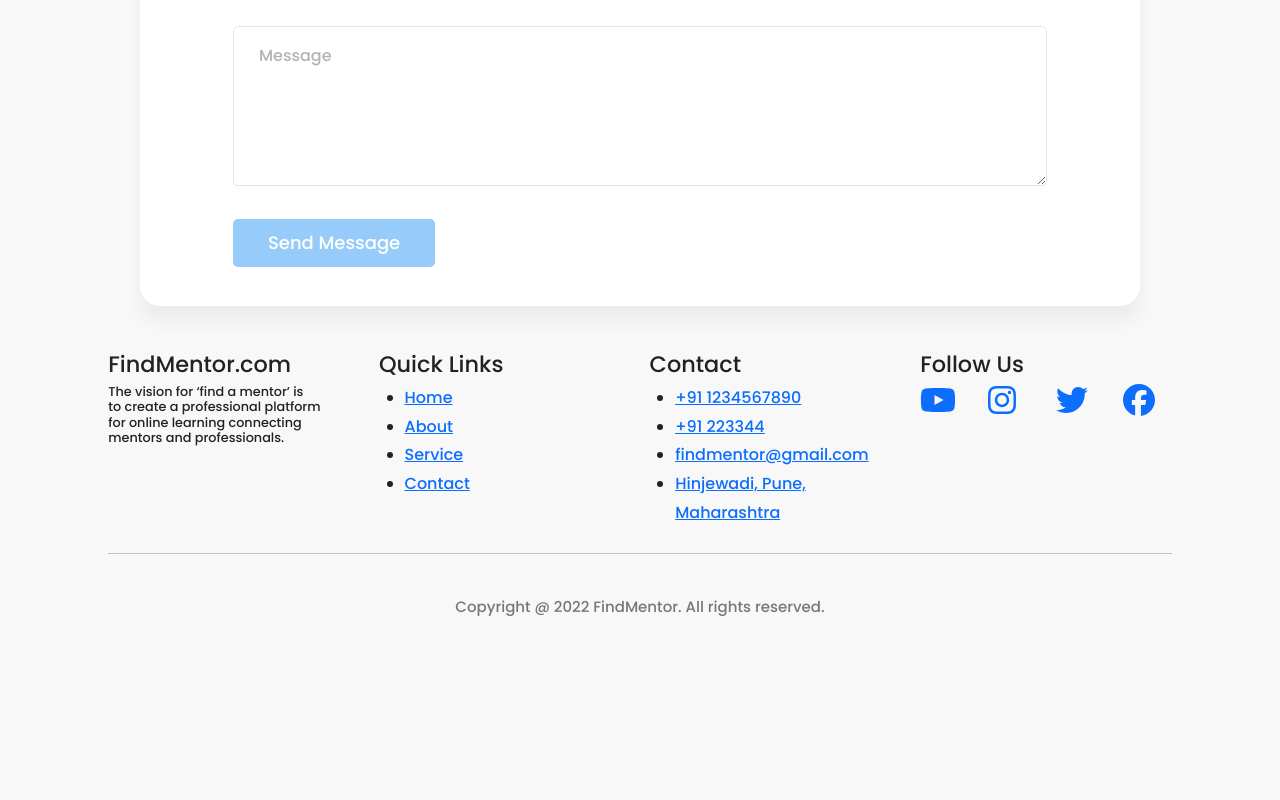
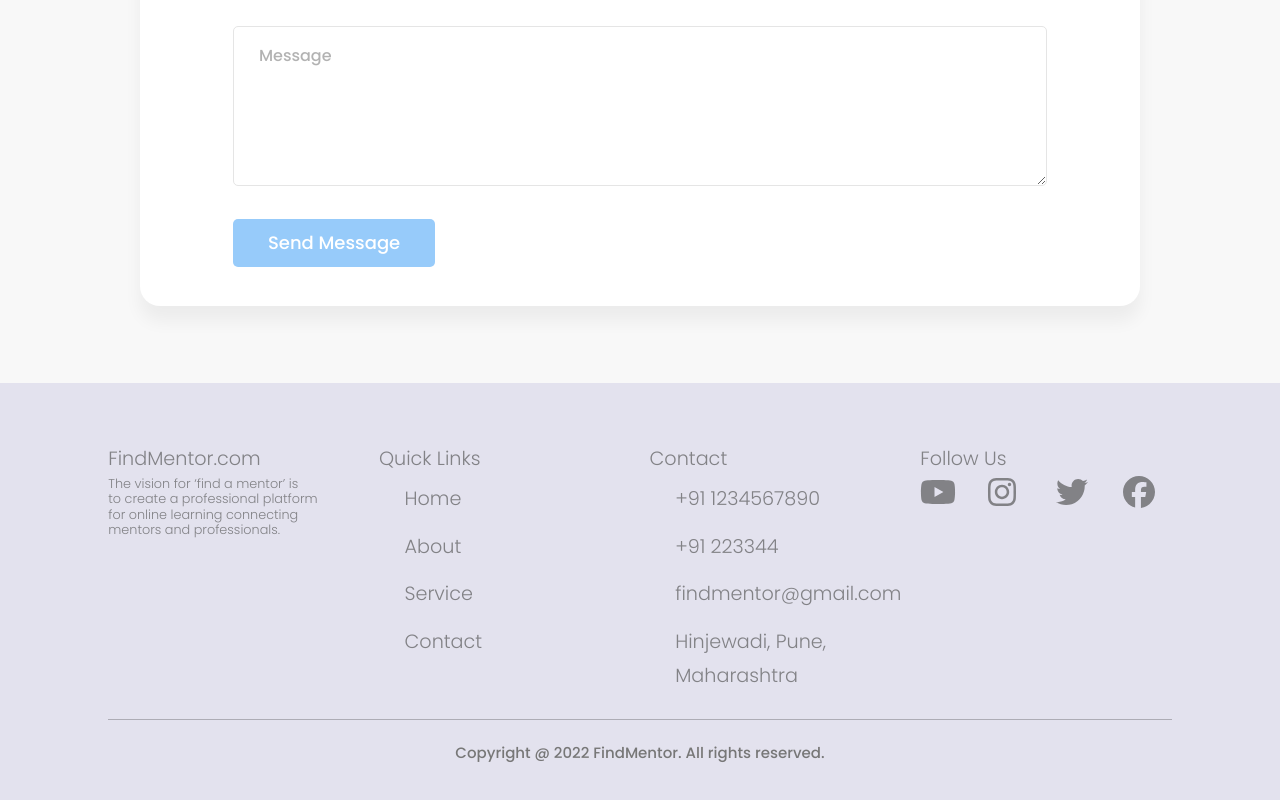
Before and after one commit to anurickster/mentor-search, a React (Create React App) app in the folder Client/: page /Contact in a window 1280 px wide. Shown: the part 514-1314 px from the top of the page. Before the commit the page ends 1134 px from the top, so only its background shows below. Built offline with nearby package versions, Linux system fonts and the light colour scheme; no server answers.

Commit message:
changes done

```diff
--- a/Client/src/Components/Footerpage/Footer.css
+++ b/Client/src/Components/Footerpage/Footer.css
@@ -1,8 +1,72 @@
-.main-footer {
-  color: black;
+footer {
+  padding: 5rem 0;
   background-color: #e3e2ee;
-  padding-top: 3em;
-  position: relative;
-  bottom: 0;
-  width: 100%;
+  color: rgb(14, 10, 10);
 }
+
+footer h1 {
+  color: rgb(14, 10, 10);;
+}
+
+footer h2 {
+  color: rgb(8, 5, 5);
+}
+
+footer h6 {
+  color:#828286;
+  font-weight: lighter;
+
+}
+
+footer h3 {
+  color: #828286;
+  font-size: 1.5rem;
+  font-weight: lighter;
+}
+
+footer li {
+  list-style: none;
+  font-size: 1.5rem;
+  font-weight: lighter;
+  color:#828286;
+  cursor: pointer;
+  margin: 1rem 0;
+}
+
+footer li:hover {
+  color: var(--primary-color);
+}
+
+footer .fontawesome-style {
+  font-size: 2.3rem;
+  color: var(--primary-color);
+  background-color: transparent;
+  width: 0rem;
+  height: 0rem;
+  margin: 2rem 0;
+  cursor: pointer;
+}
+
+footer .fontawesome-style:hover {
+  transition: all 1s;
+  animation: rotatefont 1s linear infinite alternate-reverse;
+  color: #828286;
+}
+
+@keyframes rotatefont {
+  0% {
+    transform: scale(0.6);
+  }
+  100% {
+    transform: scale(1.2);
+  }
+}
+
+footer .main-hero-para {
+  margin: 0;
+}
+
+footer a {
+  text-decoration: none;
+  color: #828286;
+}
--- a/Client/src/Components/Footerpage/Footer.js
+++ b/Client/src/Components/Footerpage/Footer.js
@@ -11,7 +11,7 @@ import {
 const Footer = () => {
   return (
     <>
-      <div style={{ marginTop: '3.5rem' }}></div>
+      <div style={{ marginTop: '6rem' }}></div>
       <footer>
         <div className=''>
           <div className='row'>
@@ -20,9 +20,9 @@ const Footer = () => {
                 <div className='col-6 col-lg-3'>
                   <h3>FindMentor.com</h3>
                   <h6>
-                    The vision for ‘find a mentor’ is <br /> to create a professional
-                    platform <br /> for online learning connecting <br /> mentors and
-                    professionals.
+                    The vision for ‘find a mentor’ is <br /> to create a
+                    professional platform <br /> for online learning connecting{' '}
+                    <br /> mentors and professionals.
                   </h6>
                 </div>
 
@@ -72,6 +72,7 @@ const Footer = () => {
                         <FontAwesomeIcon icon={faYoutube} size='2x' />
                       </a>
                     </div>
+
                     <div className='col-3 mx-auto'>
                       <a href='https://www.instagram.com/' target='_inta'>
                         <FontAwesomeIcon icon={faInstagram} size='2x' />
@@ -91,7 +92,7 @@ const Footer = () => {
                 </div>
               </div>
               <hr />
-              <div className='mt-5'>
+              <div className='mt-4'>
                 <p className='main-hero-para text-center w-100'>
                   Copyright @ 2022 FindMentor. All rights reserved.
                 </p>
--- a/Client/src/Components/Homepage/Homepage.js
+++ b/Client/src/Components/Homepage/Homepage.js
@@ -35,11 +35,7 @@ const Homepage = () => {
 
   const mentors = filterdmentors.map((mentorEl, index) => (
     <Card className='card-element' key={'mentor222' + mentorEl._id}>
-      <Card.Img
-        variant='top'
-        src={`https://randomuser.me/api/portraits/men/${index + 1}.jpg`}
-        alt='mentor-profile'
-      />
+      <Card.Img variant='top' src={mentorEl.imgUrl} alt='mentor-profile' />
       <Card.Body>
         <Card.Title>{mentorEl.mentorName}</Card.Title>
         <Card.Text>
```
